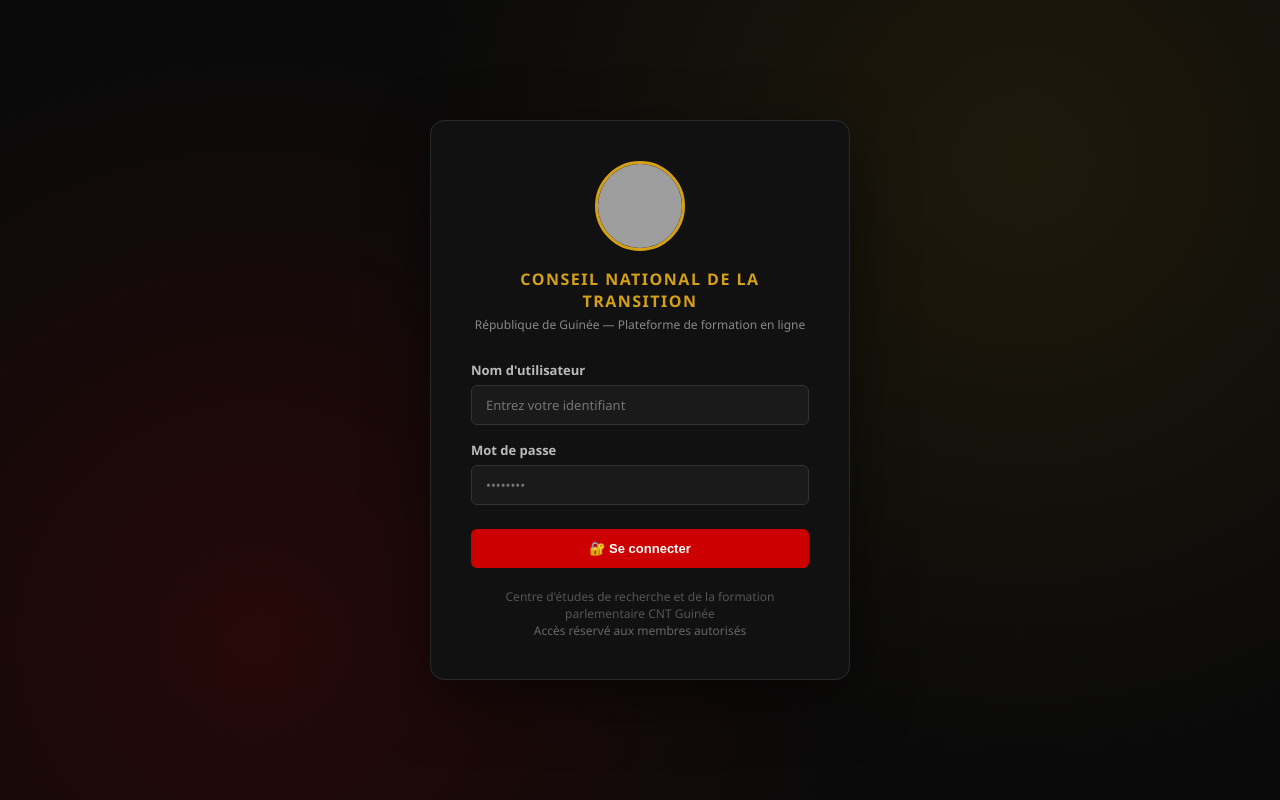
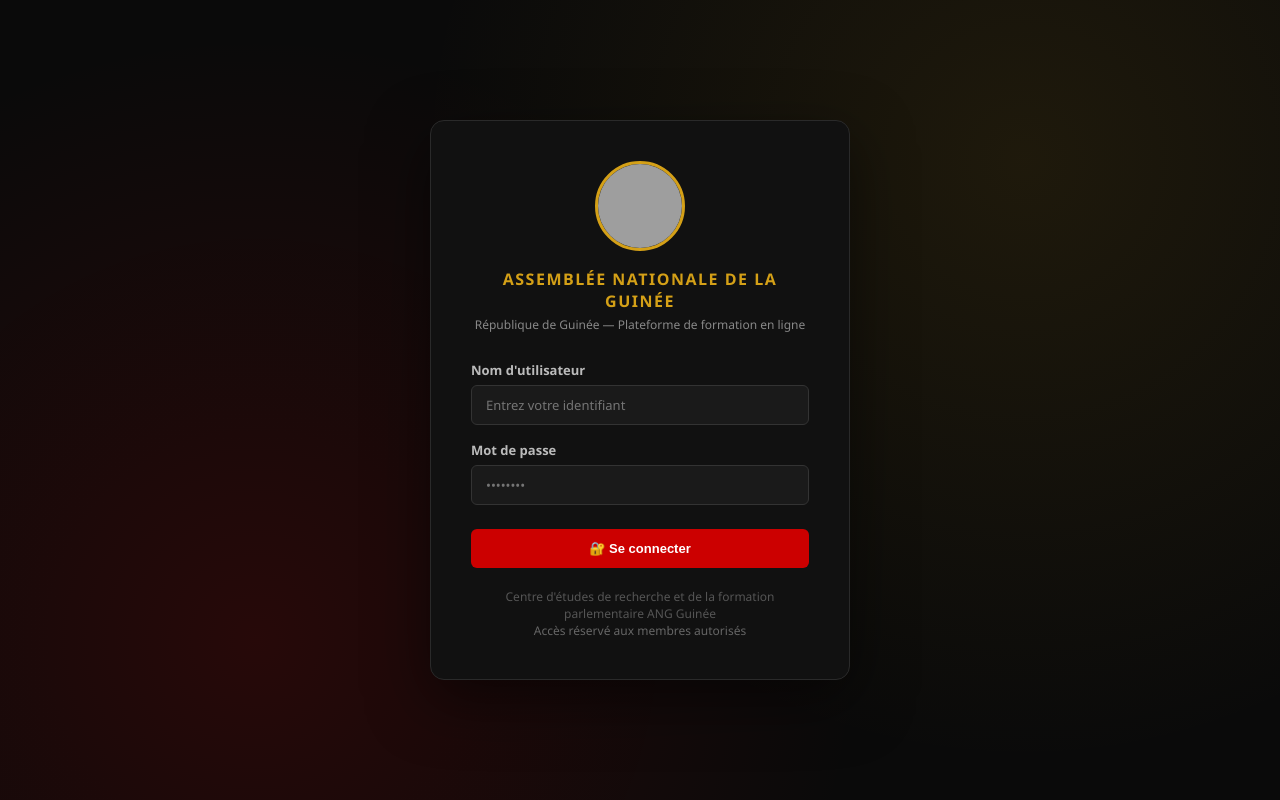
Before and after one commit to defassou/cerfopProject, a Django app: page /login/ in a window 1280 px wide. Run offline with Django 5.2, Linux system fonts and the light colour scheme; grey boxes are pictures that could not be loaded.

Commit message:
Feat! Modification connexion.html

```diff
--- a/formation/templates/formation/base.html
+++ b/formation/templates/formation/base.html
@@ -6,7 +6,7 @@
 <title>{% block title %}CERFOP — Formation Parlementaire{% endblock %}</title>
 {% load static %}
 <link rel="stylesheet" href="{% static 'formation/css/cerfop.css' %}">
-<link rel="icon" type="image/png" href="{% static 'formation/img/logo_cnt.png' %}">
+<link rel="icon" type="image/png" href="{% static 'formation/img/logo_cnt.jpeg' %}">
 {% block extra_css %}{% endblock %}
 </head>
 <body>
@@ -14,7 +14,7 @@
 <!-- NAVBAR -->
 <nav class="navbar-cerfop">
   <a href="{% url 'accueil' %}" class="navbar-brand">
-    <img src="{% static 'formation/img/logo_cnt.png' %}" alt="Logo CNT">
+    <img src="{% static 'formation/img/logo_cnt.jpeg' %}" alt="Logo ANG">
     <div class="brand-text">
       <div class="brand-cnt">CNT — Guinée</div>
       <div class="brand-cerfop">CERFOP</div>
--- a/formation/templates/formation/connexion.html
+++ b/formation/templates/formation/connexion.html
@@ -4,15 +4,15 @@
 <head>
   <meta charset="UTF-8">
   <meta name="viewport" content="width=device-width, initial-scale=1">
-  <title>Connexion — DRH CNT Guinée</title>
+  <title>Connexion — CERFOP ANG Guinée</title>
   <link rel="stylesheet" href="{% static 'prlg/css/main.css' %}">
 </head>
 <body>
 <div class="login-page">
   <div class="login-box">
     <div class="login-logo">
-      <img src="{% static 'prlg/img/cnt_logo.png' %}" alt="CNT" onerror="this.outerHTML='<div style=width:90px;height:90px;border-radius:50%;background:#cc0000;display:flex;align-items:center;justify-content:center;margin:0 auto;border:3px solid #d4a017><span style=color:white;font-size:24px;font-weight:bold>CNT</span></div>'">
-      <h2>Conseil National de la Transition</h2>
+      <img src="{% static 'prlg/img/cnt_logo.jpeg' %}" alt="ang" onerror="this.outerHTML='<div style=width:90px;height:90px;border-radius:50%;background:#cc0000;display:flex;align-items:center;justify-content:center;margin:0 auto;border:3px solid #d4a017><span style=color:white;font-size:24px;font-weight:bold>CNT</span></div>'">
+      <h2>Assemblée Nationale de la Guinée</h2>
       <p>République de Guinée — Plateforme de formation en ligne</p>
     </div>
 
@@ -37,7 +37,7 @@
     </form>
 
     <p style="text-align:center;color:#555;margin-top:20px;font-size:12px">
-      Centre d'études de recherche et de la formation parlementaire  CNT Guinée<br>
+      Centre d'études de recherche et de la formation parlementaire  ANG Guinée<br>
       <span style="color:#666">Accès réservé aux membres autorisés</span>
     </p>
   </div>
```
Also changed, not shown: formation/templates/formation/accueil.html (+3 -3 lines).
